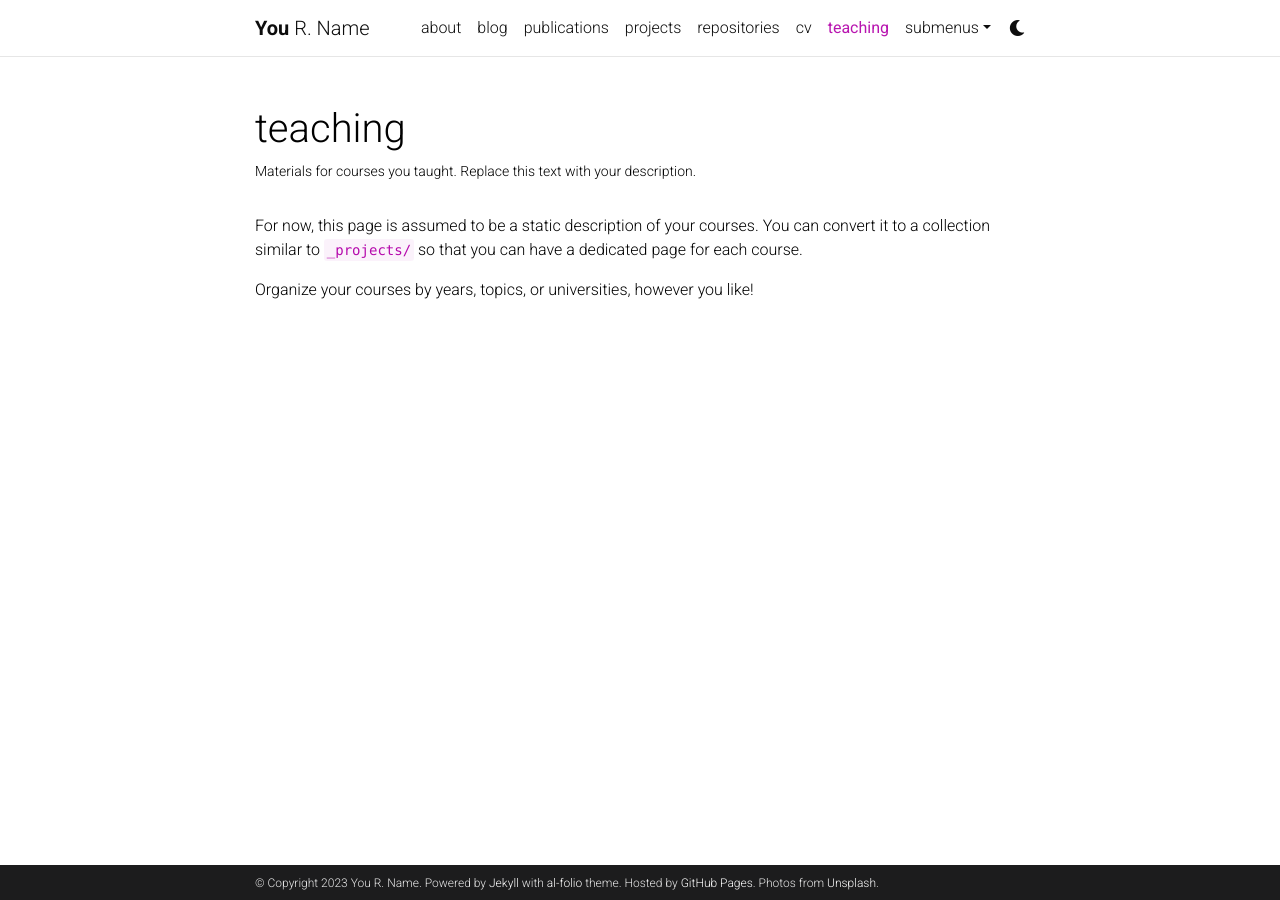
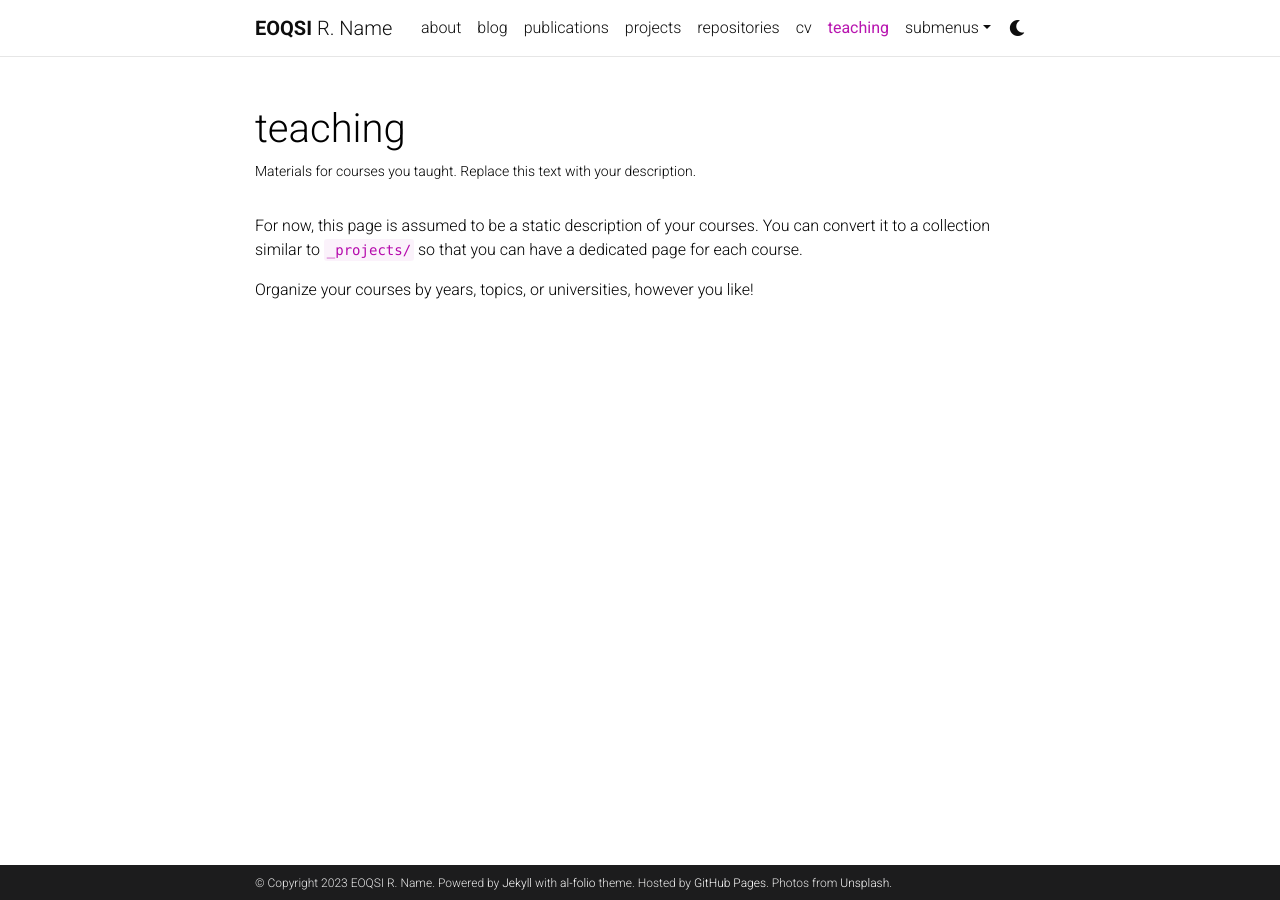
Before and after one commit to EOQSI-CRG/eoqsi-crg.github.io, a Jekyll site: the page built from _pages/teaching.md, in a window 1280 px wide. Built offline with Jekyll 4.4.1, drawn with Linux system fonts in a browser that asks for light colours; comment, search, counter and statistics services are not loaded; a style sheet for code colours, icons or effects is not loaded.

Commit message:
Update _config.yml

```diff
--- a/_config.yml
+++ b/_config.yml
@@ -3,7 +3,7 @@
 # -----------------------------------------------------------------------------
 
 title: blank # the website title (if blank, full name will be used instead)
-first_name: You
+first_name: EOQSI
 middle_name: R.
 last_name: Name
 email: you@example.com
@@ -18,7 +18,7 @@ keywords: jekyll, jekyll-theme, academic-website, portfolio-website  # add your
 lang: en # the language of your site (for example: en, fr, cn, ru, etc.)
 icon: ⚛️  # the emoji used as the favicon (alternatively, provide image name in /assets/img/)
 
-url: https://alshedivat.github.io # the base hostname & protocol for your site
+url: https://eoqsi-crg.github.io # the base hostname & protocol for your site
 baseurl: /al-folio # the subpath of your site, e.g. /blog/
 last_updated: false # set to true if you want to display last updated in the footer
 impressum_path:  # set to path to include impressum link in the footer, use the same path as permalink in a page, helps to conform with EU GDPR
```
